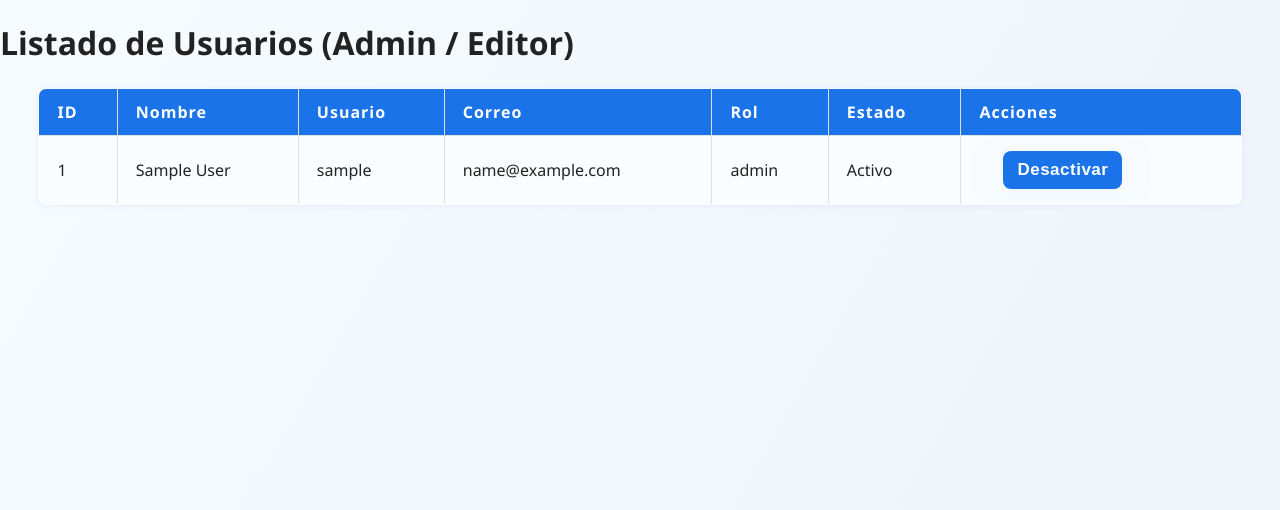
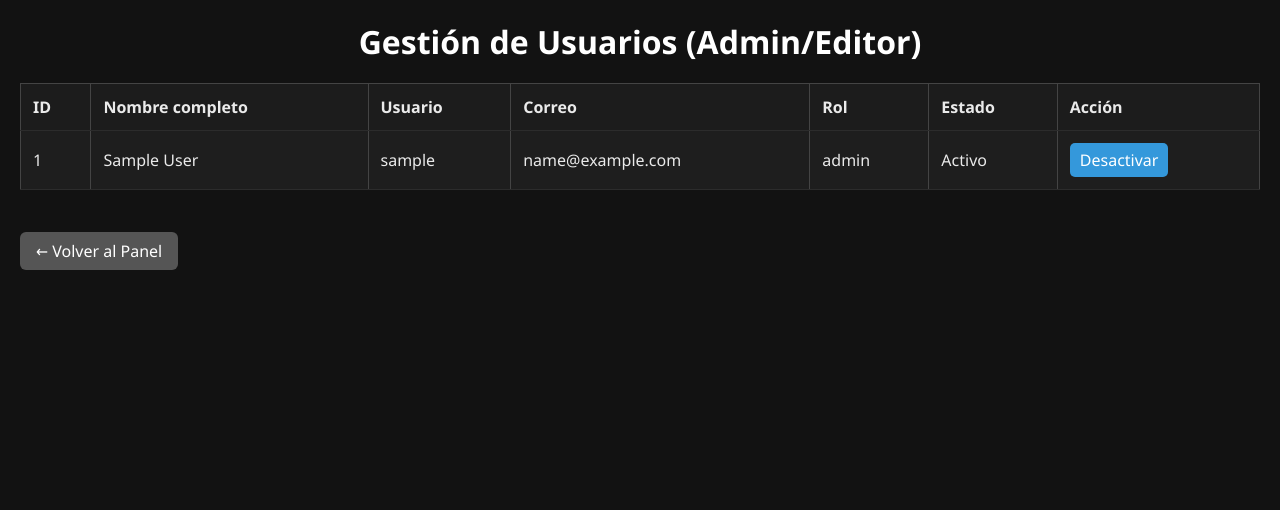
Before and after one commit to LowOrigin/Panama_hoteles_web, a PHP site: page /admin/gestionar_usuarios.php in a window 1280 px wide. Shown: the top 510 px of the page. After the commit the page ends 270 px from the top, so only its background shows below. Run offline with PHP 8.4, Linux system fonts and the light colour scheme; the visitor is signed in with stand-in values (Sample User, id 1).

Commit message:
Implementacion del menu de admin y correcion de creacion de usuario

```diff
--- a/admin/gestionar_usuarios.php
+++ b/admin/gestionar_usuarios.php
@@ -11,7 +11,7 @@
 $db = new mod_db();
 $conexion = $db->getConexion();
 
-// Cambiar estado de usuario si se recibe una acción
+// Manejar acciones (activar/desactivar)
 if ($_SERVER['REQUEST_METHOD'] === 'POST' && isset($_POST['id']) && isset($_POST['accion'])) {
     $id = (int) $_POST['id'];
     $accion = $_POST['accion'] === 'desactivar' ? 0 : 1;
@@ -19,8 +19,8 @@
     $stmt->execute(['activo' => $accion, 'id' => $id]);
 }
 
-// Obtener usuarios (excepto clientes)
-$stmt = $conexion->prepare("SELECT * FROM usuarios WHERE rol IN ('admin', 'editor')");
+// Obtener usuarios que no sean clientes
+$stmt = $conexion->prepare("SELECT id, nombre, apellido, usuario, correo, rol, activo FROM usuarios WHERE rol IN ('admin', 'editor')");
 $stmt->execute();
 $usuarios = $stmt->fetchAll(PDO::FETCH_ASSOC);
 ?>
@@ -30,21 +30,21 @@
 <head>
   <meta charset="UTF-8">
   <title>Gestionar Usuarios</title>
-  <link rel="stylesheet" href="../css/estilos.css">
+  <link rel="stylesheet" href="../css/estilosGenerales.css">
 </head>
 <body>
-  <div class="card-container">
-    <h1>Listado de Usuarios (Admin / Editor)</h1>
-    <table border="1" cellpadding="8">
+  <div class="admin-panel">
+    <h1>Gestión de Usuarios (Admin/Editor)</h1>
+    <table>
       <thead>
         <tr>
           <th>ID</th>
-          <th>Nombre</th>
+          <th>Nombre completo</th>
           <th>Usuario</th>
           <th>Correo</th>
           <th>Rol</th>
           <th>Estado</th>
-          <th>Acciones</th>
+          <th>Acción</th>
         </tr>
       </thead>
       <tbody>
@@ -60,15 +60,15 @@
               <form method="POST" style="display:inline;">
                 <input type="hidden" name="id" value="<?= $user['id'] ?>">
                 <input type="hidden" name="accion" value="<?= $user['activo'] ? 'desactivar' : 'activar' ?>">
-              <button type="submit">
-                <?= $user['activo'] ? 'Desactivar' : 'Activar' ?>
-              </button>
+                <button class="btn-action" type="submit"><?= $user['activo'] ? 'Desactivar' : 'Activar' ?></button>
               </form>
             </td>
           </tr>
         <?php endforeach; ?>
       </tbody>
     </table>
+    <br>
+    <a class="btn-volver" href="../admin/dashboard.php">← Volver al Panel</a>
   </div>
 </body>
 </html>
--- a/clases/Registro.php
+++ b/clases/Registro.php
@@ -1,4 +1,3 @@
-// clases/Registro.php
 <?php
 require_once("mod_db.php");
 require_once("SanitizarEntrada.php");
--- a/css/estilosGenerales.css
+++ b/css/estilosGenerales.css
@@ -130,3 +130,51 @@
   font-size: 14px;
   color: var(--text-muted);
 }
+
+table {
+  width: 100%;
+  border-collapse: collapse;
+  background-color: rgba(255, 255, 255, 0.05);
+}
+
+th, td {
+  border: 1px solid #444;
+  padding: 10px;
+  text-align: center;
+}
+
+th {
+  background-color: #1f1f1f;
+  color: #fff;
+}
+
+tr:nth-child(even) {
+  background-color: rgba(255, 255, 255, 0.03);
+}
+
+.btn-action {
+  padding: 6px 10px;
+  background-color: #3498db;
+  color: #fff;
+  border: none;
+  border-radius: 5px;
+  cursor: pointer;
+}
+
+.btn-action:hover {
+  background-color: #2980b9;
+}
+
+.btn-volver {
+  display: inline-block;
+  padding: 8px 16px;
+  margin-top: 20px;
+  background-color: #555;
+  color: white;
+  text-decoration: none;
+  border-radius: 6px;
+}
+
+.btn-volver:hover {
+  background-color: #777;
+}
```
Also changed, not shown: admin/dashboard.php (added, +29 -0 lines), clases/registrar.php (+8 -0 lines), css/estilos.css (+16 -19 lines), formularios/formulario_registro.php (+20 -2 lines). Lines whose indentation alone changed are shown as unchanged.
